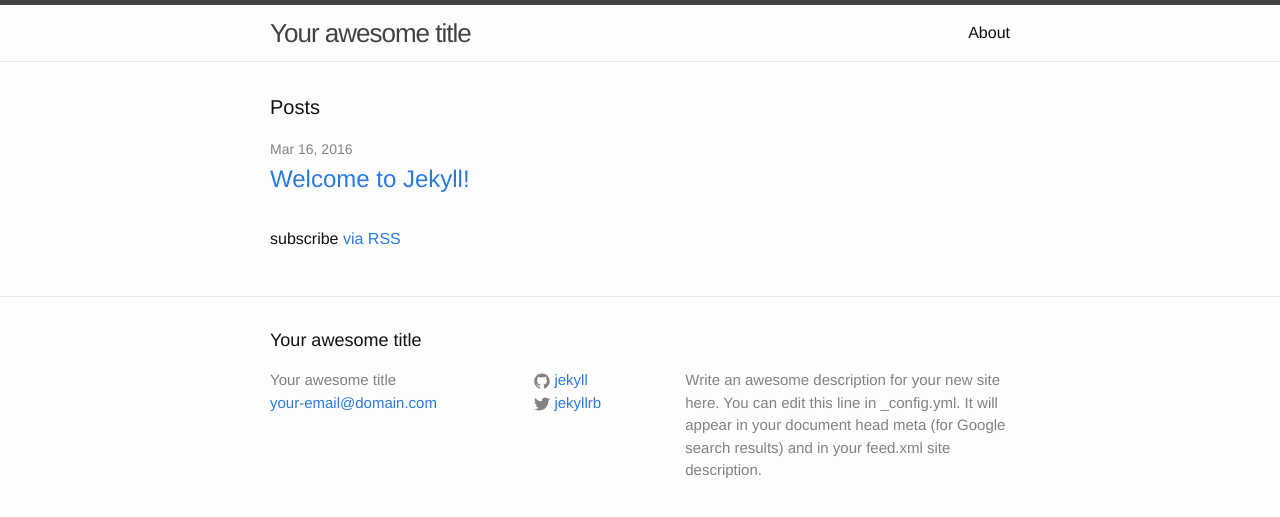
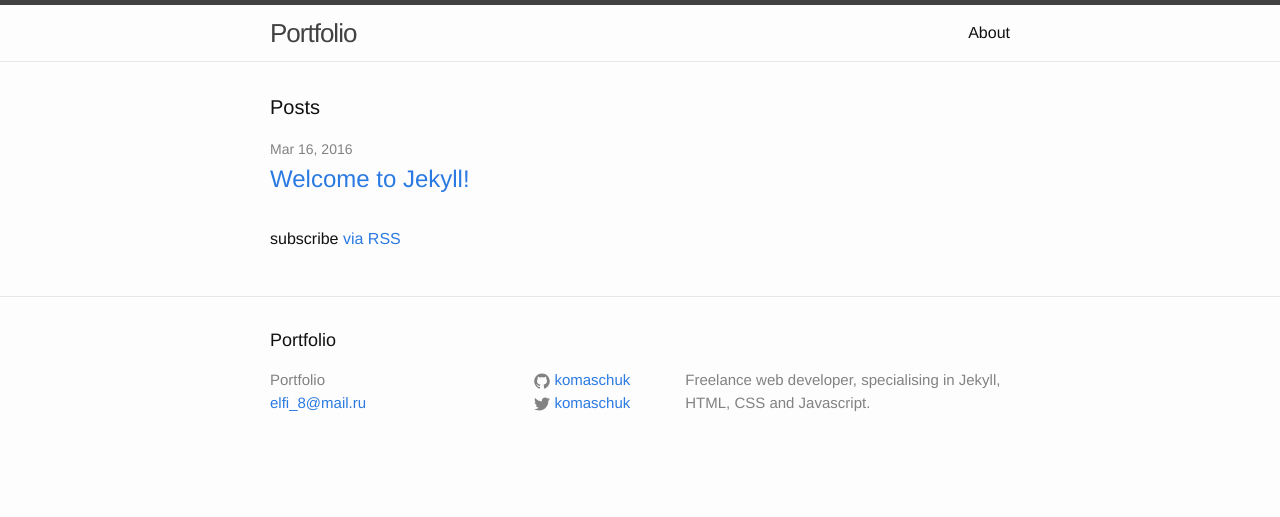
Before and after one commit to komaschuk/portfolio, a Jekyll site: the page built from index.html, in a window 1280 px wide. Shown: the top 517 px of the page. Built offline with Jekyll 4.4.1, drawn with Linux system fonts in a browser that asks for light colours.

Commit message:
config settings for site

```diff
--- a/_config.yml
+++ b/_config.yml
@@ -6,16 +6,27 @@
 # 'jekyll serve'. If you change this file, please restart the server process.
 
 # Site settings
-title: Your awesome title
-email: your-email@domain.com
+title: Portfolio
+email: elfi_8@mail.ru
 description: > # this means to ignore newlines until "baseurl:"
-  Write an awesome description for your new site here. You can edit this
-  line in _config.yml. It will appear in your document head meta (for
-  Google search results) and in your feed.xml site description.
+  Freelance web developer, specialising in Jekyll, HTML, CSS and Javascript.
 baseurl: "" # the subpath of your site, e.g. /blog
-url: "http://yourdomain.com" # the base hostname & protocol for your site
-twitter_username: jekyllrb
-github_username:  jekyll
+url: "http://example.com" # the base hostname & protocol for your site
+
+twitter_username: komaschuk
+github_username:  komaschuk
+
+permalink: /:categories/:title
+
+links:
+  - title: about
+    url: /about
+  - title: work
+    url: /work
+  - title: articles
+    url: /articles
+  - title: hire mean
+    url: /hire-me
 
 # Build settings
 markdown: kramdown
```
